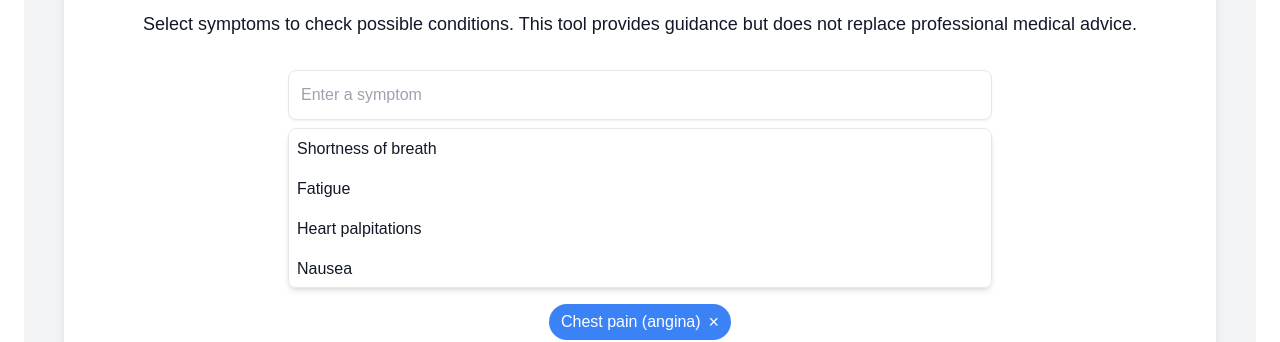
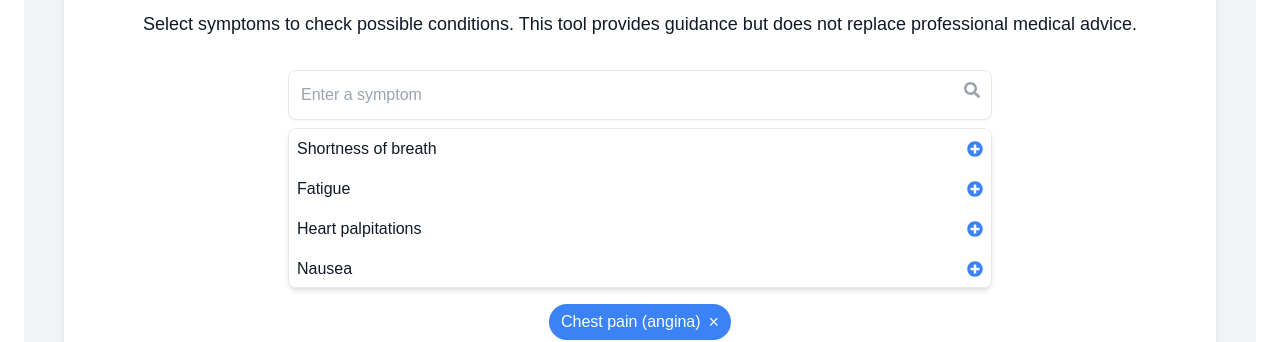
Before and after one commit to imueLx/self-diagnose, a Next.js app: page /checker in a window 1280 px wide. Both pictures are taken after a click on the item "Chest pain (angina)". Shown: the part 230-572 px from the top of the page. Built offline with nearby package versions, Linux system fonts and the light colour scheme.

Commit message:
add some changes on the checker

```diff
--- a/app/checker/page.jsx
+++ b/app/checker/page.jsx
@@ -2,6 +2,8 @@
 import { useState } from "react";
 import { symptomsData } from "../../data/symptomsData";
 import { useRouter } from "next/navigation";
+
+import { FaSearch, FaPlusCircle, FaSpinner } from "react-icons/fa";
 
 export default function SymptomChecker() {
   const [input, setInput] = useState("");
@@ -115,22 +117,27 @@ export default function SymptomChecker() {
 
         {/* Search Box */}
         <div className="mt-8 flex flex-col items-center">
+          <div className="relative w-full md:w-2/3">
             <input
               type="text"
-            className="border p-3 w-full md:w-2/3 dark:bg-gray-700 dark:text-white rounded-lg shadow-sm"
+              className="border p-3 w-full dark:bg-gray-700 dark:text-white rounded-lg shadow-sm pr-10"
               placeholder="Enter a symptom"
               value={input}
               onChange={(e) => setInput(e.target.value)}
             />
+            <FaSearch className="absolute right-3 top-3 text-gray-400" />
+          </div>
+
           {filteredSymptoms.length > 0 && (
             <ul className="bg-white dark:bg-gray-800 border rounded-lg mt-2 shadow-md max-h-40 overflow-y-auto w-full md:w-2/3">
               {filteredSymptoms.map((symptom) => (
                 <li
                   key={symptom}
-                  className="p-2 cursor-pointer hover:bg-gray-200 dark:hover:bg-gray-700"
+                  className="p-2 cursor-pointer hover:bg-gray-200 dark:hover:bg-gray-700 flex justify-between items-center"
                   onClick={() => addSymptom(symptom)}
                 >
                   {symptom}
+                  <FaPlusCircle className="text-blue-500" />
                 </li>
               ))}
             </ul>
@@ -169,7 +176,11 @@ export default function SymptomChecker() {
         </div>
 
         {/* Loading Indicator */}
-        {loading && <div className="mt-4 text-center">Loading...</div>}
+        {loading && (
+          <div className="mt-4 text-center justify-center flex items-center">
+            <FaSpinner className="animate-spin text-blue-500 text-2xl" />
+          </div>
+        )}
 
         {/* Matched Conditions */}
         {!loading && matchedConditions.length > 0 && (
@@ -178,7 +189,7 @@ export default function SymptomChecker() {
               Possible Conditions
             </h2>
             {matchedConditions.map(
-              ({ condition, brief, signs, reminder, matchCount }) => (
+              ({ condition, brief, signs, matchCount }) => (
                 <div
                   key={condition}
                   className="mt-4 p-6 border rounded-lg shadow-md bg-white dark:bg-gray-800 cursor-pointer hover:shadow-lg transition hover:bg-gray-100 dark:hover:bg-gray-700"
@@ -197,6 +208,19 @@ export default function SymptomChecker() {
                     </span>
                   </h3>
                   <p className="mt-2">{brief}</p>
+                  <button
+                    className="mt-4 px-4 py-2 bg-blue-500 text-white rounded hover:bg-blue-600 transition"
+                    onClick={(e) => {
+                      e.stopPropagation();
+                      router.push(
+                        `/conditions/${condition
+                          .replace(/\s+/g, "-")
+                          .toLowerCase()}`
+                      );
+                    }}
+                  >
+                    Learn More
+                  </button>
                 </div>
               )
             )}
```
Lines whose indentation alone changed are shown as unchanged.
